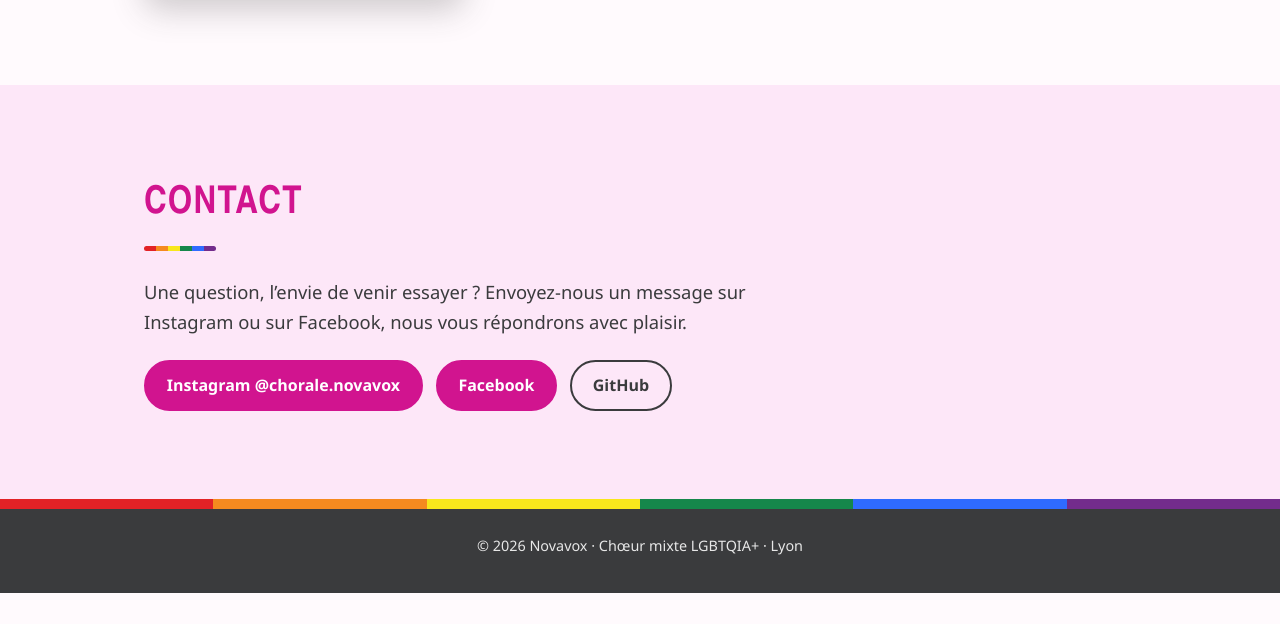
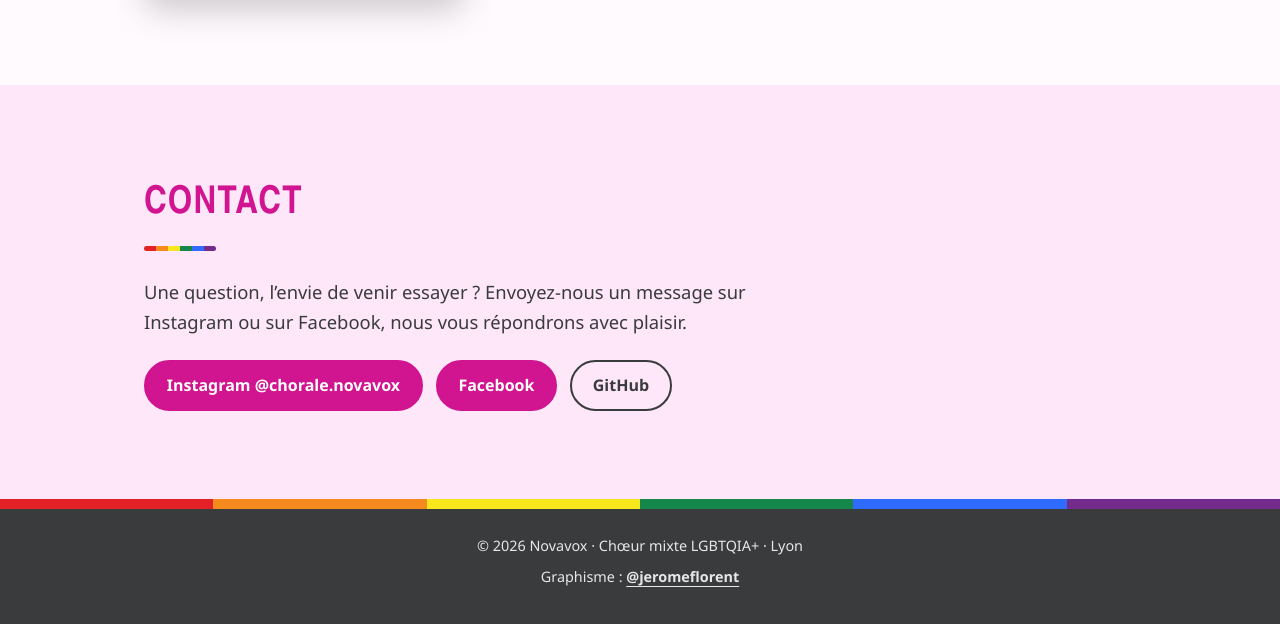
Before and after one commit to bintjes/novavox, a plain HTML site: page index.html in a window 1280 px wide. Shown: the part 4099-4723 px from the top of the page. Before the commit the page ends 4692 px from the top, so only its background shows below. Drawn offline with Linux system fonts and the light colour scheme.

Commit message:
Add graphic design credit and QR code files
- Footer: "Graphisme : @jeromeflorent" with Instagram link
- Add QR code (PNG + SVG) pointing to the site

Co-Authored-By: Claude Sonnet 5.5 <noreply@anthropic.com>

```diff
--- a/index.html
+++ b/index.html
@@ -156,6 +156,8 @@
     footer { background: var(--ink); color: #fff; text-align: center; padding: 0 0 2.2rem; font-size: .9rem; }
     footer .pride-bar { margin-bottom: 1.6rem; }
     footer p { margin: 0 auto; max-width: none; opacity: .88; }
+    footer .credit { margin-top: .4rem; }
+    footer .credit a { font-weight: 600; text-underline-offset: .25em; }
 
     :focus-visible { outline: 3px solid var(--blue); outline-offset: 3px; }
     header.nav :focus-visible, footer :focus-visible { outline-color: var(--yellow); }
@@ -308,6 +310,7 @@
   <footer>
     <div class="pride-bar" aria-hidden="true"></div>
     <p>© <span id="year">2026</span> Novavox · Chœur mixte LGBTQIA+ · Lyon</p>
+    <p class="credit">Graphisme : <a href="https://www.instagram.com/jeromeflorent/" target="_blank" rel="noopener">@jeromeflorent</a></p>
   </footer>
 
   <script>
```
Also changed, not shown: qr/novavox-qr.png (added), qr/novavox-qr.svg (added).
